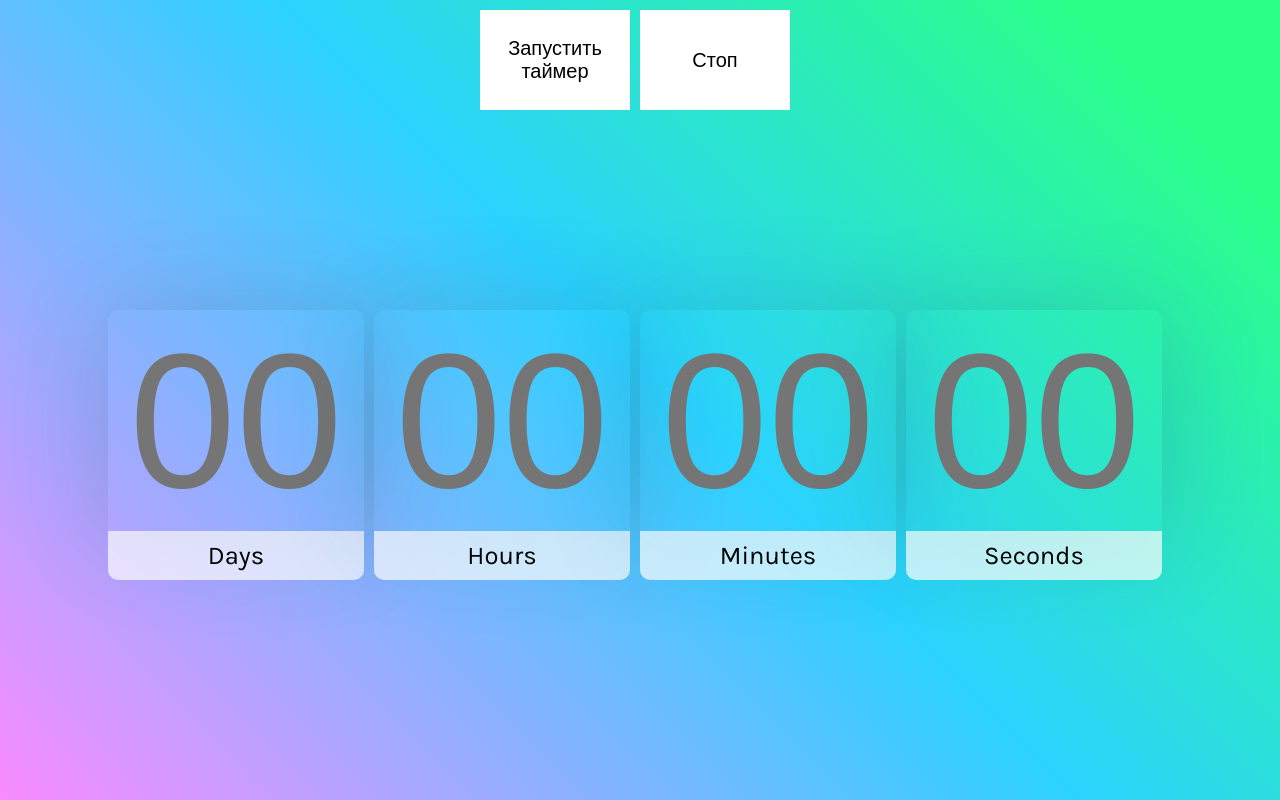
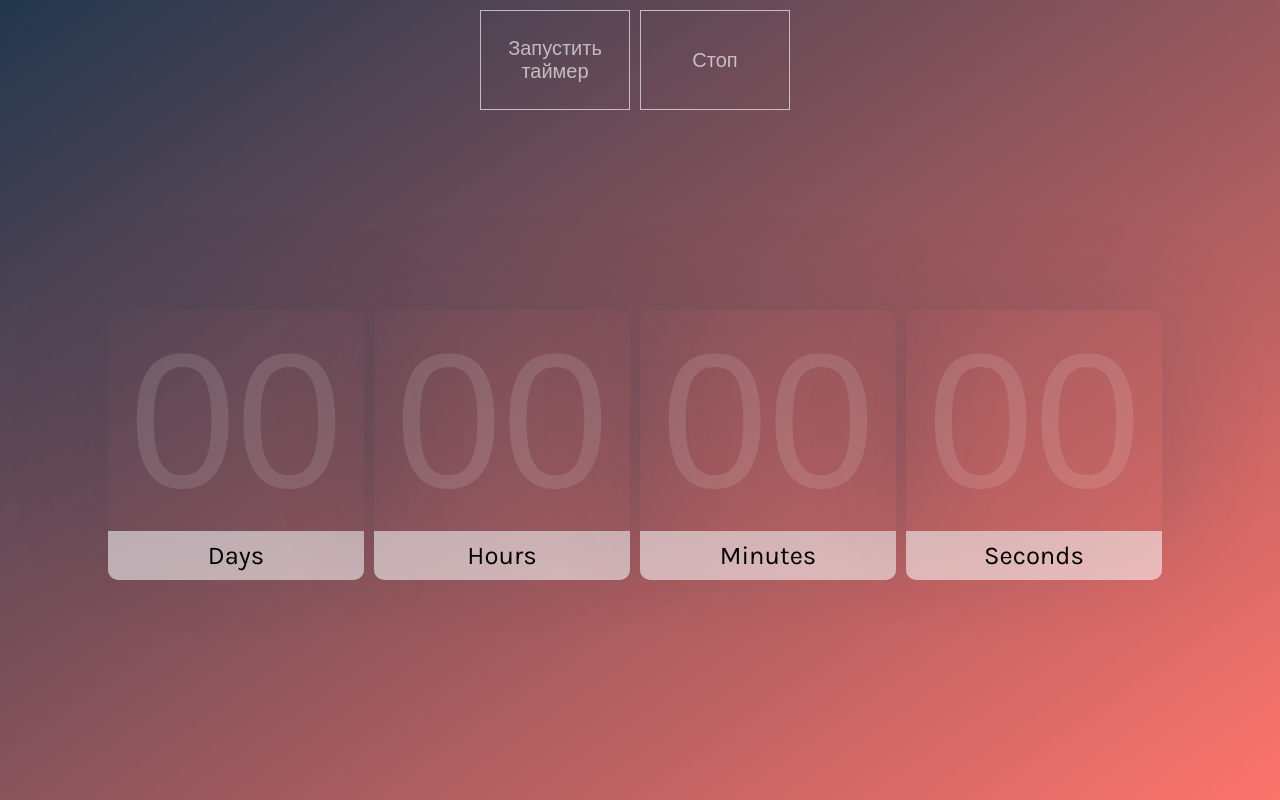
Before and after one commit to awaynell/react-countdown, a React (Vite) app: page / in a window 1280 px wide. Built offline with nearby package versions, Linux system fonts and the light colour scheme.

Commit message:
Добавил скриншоты

```diff
--- a/src/styles/App.css
+++ b/src/styles/App.css
@@ -28,7 +28,7 @@
 }
 
 body {
-  background-image: linear-gradient(45deg, #fa8bff 0%, #2bd2ff 52%, #2bff88 90%);
+  background: linear-gradient(145deg, #22374d, #fd746c);
   font-family: "Karla", sans-serif;
   height: 100vh;
 }
@@ -65,7 +65,7 @@ body {
 }
 .timer span {
   font-size: 2vw;
-  background-color: rgba(255, 255, 255, 0.692);
+  background-color: rgba(255, 255, 255, 0.548);
   padding: 10px;
   margin-right: 10px;
   border-radius: 0 0 10px 10px;
@@ -89,17 +89,17 @@ button {
 }
 
 .btn {
-  border: 1px solid white;
-  background-color: white;
-  color: black;
+  border: 1px solid rgba(255, 255, 255, 0.637);
+  background-color: transparent;
+  color: rgba(255, 255, 255, 0.637);
   margin-top: 10px;
   font-size: 20px;
   cursor: pointer;
   transition: all 0.5s cubic-bezier(0.77, 0, 0.175, 1);
 }
 .btn:hover:enabled {
-  background-color: transparent;
-  color: white;
+  background-color: white;
+  color: black;
   transition: all 0.5s cubic-bezier(0.77, 0, 0.175, 1);
 }
 .btn:disabled {
@@ -120,6 +120,9 @@ input {
   box-shadow: 2px 5px 100px 1px rgba(34, 60, 80, 0.19);
   transition: all 0.5s cubic-bezier(0.77, 0, 0.175, 1);
 }
+input::placeholder {
+  color: rgba(255, 255, 255, 0.116);
+}
 
 .sec .over {
   font-size: 20px;
--- a/src/styles/App.scss
+++ b/src/styles/App.scss
@@ -6,7 +6,10 @@
   padding: 0;
 }
 body {
-  background-image: linear-gradient(45deg, #fa8bff 0%, #2bd2ff 52%, #2bff88 90%);
+  // background-image: linear-gradient(45deg, #fa8bff 0%, #2bd2ff 52%, #2bff88 90%);
+  // background-image: linear-gradient(135deg, #f97794 10%, #623aa2 100%);
+  // background: linear-gradient(to right, #42275a, #734b6d);
+  background: linear-gradient(145deg, #22374d, #fd746c);
   font-family: "Karla", sans-serif;
   height: 100vh;
 }
@@ -42,7 +45,7 @@ body {
 
   span {
     font-size: 2vw;
-    background-color: rgba(255, 255, 255, 0.692);
+    background-color: rgba(255, 255, 255, 0.548);
     padding: 10px;
     margin-right: 10px;
     border-radius: 0 0 10px 10px;
@@ -66,16 +69,16 @@ button {
   margin-right: 10px;
 }
 .btn {
-  border: 1px solid white;
-  background-color: white;
-  color: rgb(0, 0, 0);
+  border: 1px solid rgba(255, 255, 255, 0.637);
+  background-color: transparent;
+  color: rgba(255, 255, 255, 0.637);
   margin-top: 10px;
   font-size: 20px;
   cursor: pointer;
   transition: all 0.5s cubic-bezier(0.77, 0, 0.175, 1);
   &:hover:enabled {
-    background-color: transparent;
-    color: white;
+    background-color: white;
+    color: black;
     transition: all 0.5s cubic-bezier(0.77, 0, 0.175, 1);
   }
   &:disabled {
@@ -96,6 +99,9 @@ input {
   background-color: transparent;
   box-shadow: 2px 5px 100px 1px rgba(34, 60, 80, 0.19);
   transition: all 0.5s cubic-bezier(0.77, 0, 0.175, 1);
+  &::placeholder {
+    color: rgba(255, 255, 255, 0.116);
+  }
 }
 .sec {
   .over {
```
Also changed, not shown: 3 other files (tests, documents, lock files or other folders).
